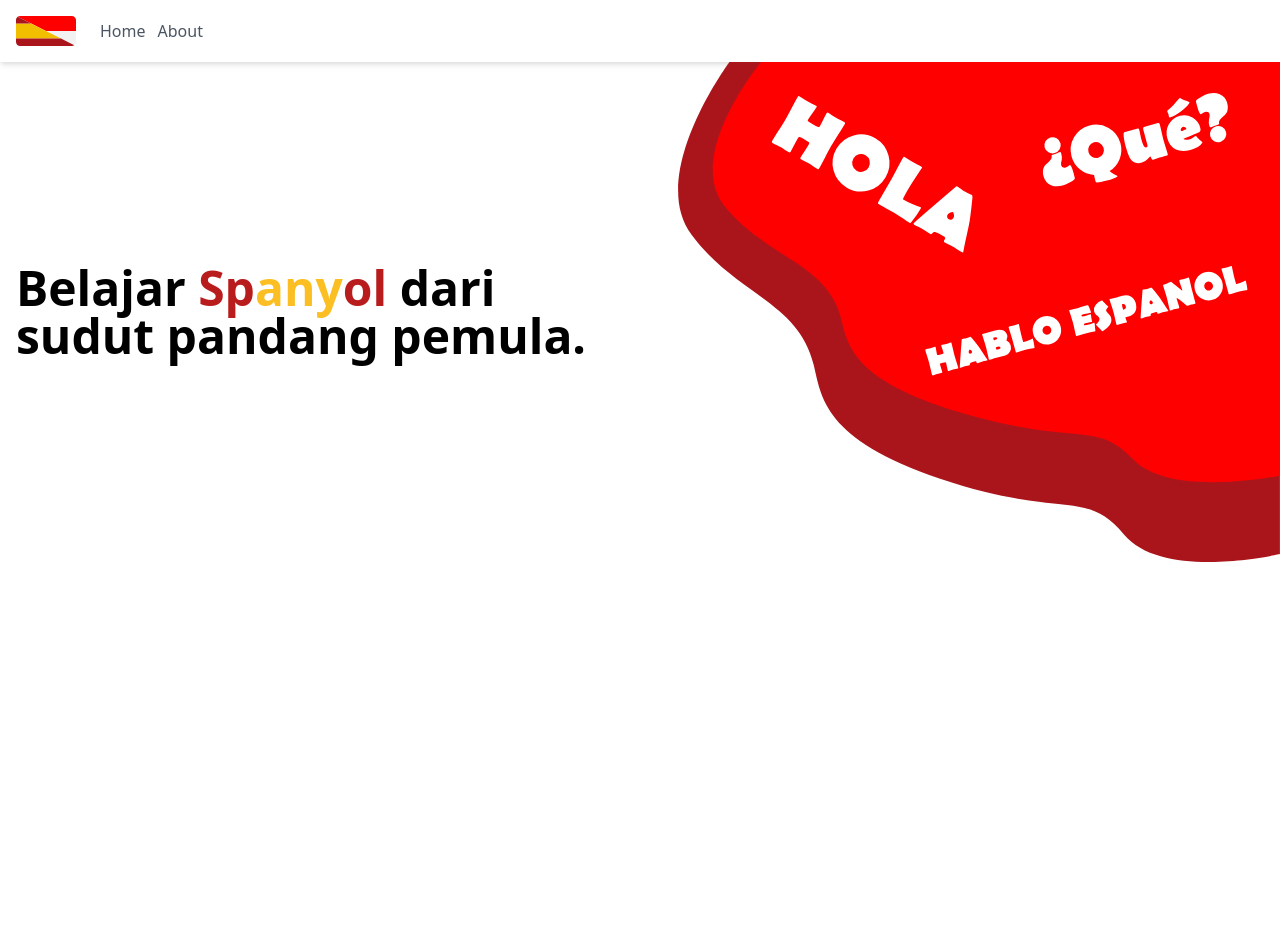
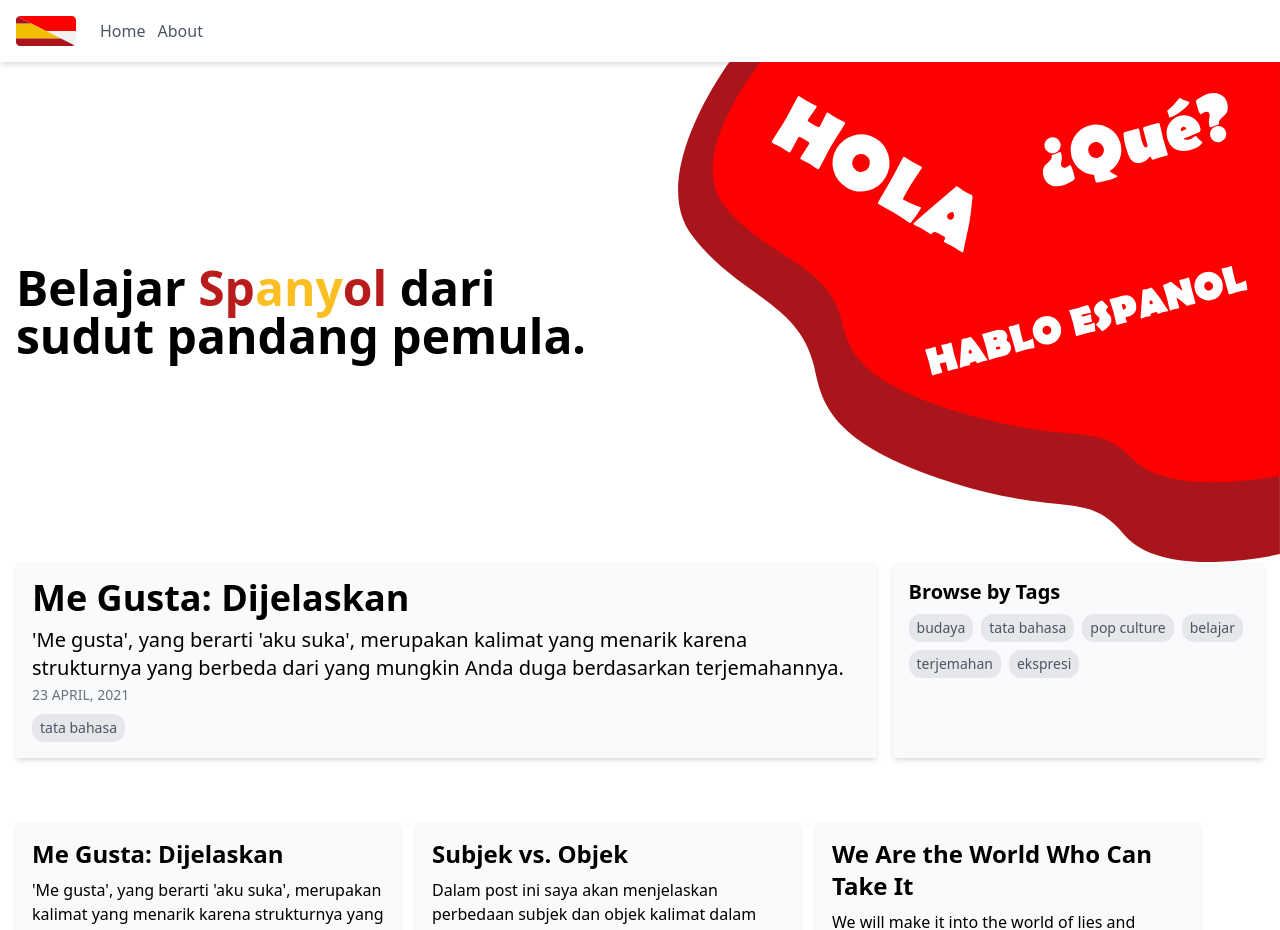
Before and after one commit to AnsellMaximilian/Spando, a Next.js app: page / in a window 1280 px wide. Shown: the top 930 px of the page. Before the commit the page ends 800 px from the top, so only its background shows below. Built offline with nearby package versions, Linux system fonts and the light colour scheme.

Commit message:
post cards

```diff
--- /dev/null
+++ b/components/Blog/FeaturedPostCard.js
@@ -0,0 +1,18 @@
+import Tag from "./Tag";
+
+export default function PostCard({ title, excerpt, date, tags }) {
+  return (
+    <article className="w-full bg-gray-50 p-4 shadow-md hover:bg-gray-100 rounded-sm">
+      <h2 className="text-4xl font-bold">{title}</h2>
+      <p className="mt-2 text-xl">{excerpt}</p>
+      <span className="text-sm text-gray-500 font-normal mt-2 uppercase">
+        {date}
+      </span>
+      <div className="flex gap-2 flex-wrap mt-2">
+        {tags.map((tag) => (
+          <Tag name={tag} key={tag} />
+        ))}
+      </div>
+    </article>
+  );
+}
--- /dev/null
+++ b/components/Blog/PostCard.js
@@ -0,0 +1,18 @@
+import Tag from "./Tag";
+
+export default function PostCard({ title, excerpt, date, tags }) {
+  return (
+    <article className="w-full md:w-80 lg:w-96 bg-gray-50 p-4 shadow-md hover:bg-gray-100 rounded-sm">
+      <h2 className="text-2xl font-bold">{title}</h2>
+      <p className="mt-2">{excerpt}</p>
+      <span className="text-sm text-gray-500 font-normal mt-2 uppercase">
+        {date}
+      </span>
+      <div className="flex gap-2 flex-wrap mt-2">
+        {tags.map((tag) => (
+          <Tag name={tag} key={tag} />
+        ))}
+      </div>
+    </article>
+  );
+}
--- /dev/null
+++ b/components/Blog/Tag.js
@@ -0,0 +1,10 @@
+import Link from "next/link";
+export default function Tag({ name }) {
+  return (
+    <Link href="/">
+      <a className="bg-gray-200 px-2 py-1 rounded-xl text-gray-600 text-sm hover:underline">
+        {name}
+      </a>
+    </Link>
+  );
+}
--- /dev/null
+++ b/components/Footer.js
@@ -0,0 +1,3 @@
+export default function Footer() {
+  return <footer></footer>;
+}
--- a/pages/index.js
+++ b/pages/index.js
@@ -1,10 +1,61 @@
 import Layout from "../components/Layout";
+import Tag from "../components/Blog/Tag";
 import Hero from "../components/Hero";
+import PostCard from "../components/Blog/PostCard";
+import FeaturedPostCard from "../components/Blog/FeaturedPostCard";
 export default function Home() {
   return (
     <Layout>
       <Hero />
-      <article></article>
+      <div className="container px-4 mx-auto">
+        <div className="flex gap-4">
+          <FeaturedPostCard
+            title="Me Gusta: Dijelaskan"
+            excerpt="'Me gusta', yang berarti 'aku suka', merupakan kalimat yang menarik karena strukturnya yang berbeda dari yang mungkin Anda duga berdasarkan terjemahannya."
+            tags={["tata bahasa"]}
+            date="23 April, 2021"
+          />
+          <article className="flex">
+            <div className="p-4 bg-gray-50 shadow-md rounded-sm">
+              <h2 className="text-xl font-bold">Browse by Tags</h2>
+              <div className="flex flex-wrap gap-2 mt-2">
+                <Tag name="budaya" />
+                <Tag name="tata bahasa" />
+                <Tag name="pop culture" />
+                <Tag name="belajar" />
+                <Tag name="terjemahan" />
+                <Tag name="ekspresi" />
+              </div>
+            </div>
+          </article>
+        </div>
+        <article className="flex gap-4 mt-16 flex-wrap">
+          <PostCard
+            title="Me Gusta: Dijelaskan"
+            excerpt="'Me gusta', yang berarti 'aku suka', merupakan kalimat yang menarik karena strukturnya yang berbeda dari yang mungkin Anda duga berdasarkan terjemahannya."
+            tags={["tata bahasa"]}
+            date="23 April, 2021"
+          />
+          <PostCard
+            title="Subjek vs. Objek"
+            excerpt="Dalam post ini saya akan menjelaskan perbedaan subjek dan objek kalimat dalam bahasa Spanyol."
+            tags={["tata bahasa"]}
+            date="23 April, 2021"
+          />
+          <PostCard
+            title="We Are the World Who Can Take It"
+            excerpt="We will make it into the world of lies and deceit."
+            tags={[
+              "tata bahasa",
+              "terjemahan",
+              "ekspresi",
+              "budaya",
+              "belajar",
+            ]}
+            date="23 April, 2021"
+          />
+        </article>
+      </div>
     </Layout>
   );
 }
```
